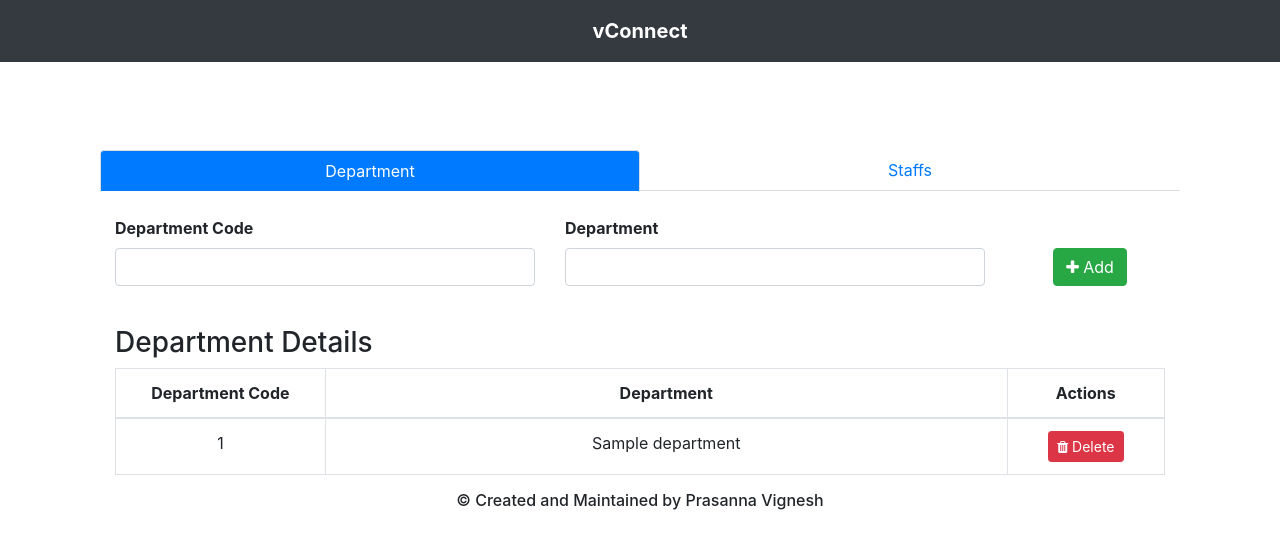
After one commit to prasannavigneshs/vConnect, a Flask app: page /details in a window 1280 px wide. The commit adds this page. Shown: the top 549 px of the page. Run offline with Flask 2, Linux system fonts and the light colour scheme; tables that the repository leaves empty or names only in its code hold one stand-in row (values such as "Sample post"); some libraries are stand-ins or nearby versions.

Commit message:
Added an interface to edit details
Added an interface to edit staff details and add or remove staffs. Also the interface is used to add or remove departments in the college

```diff
--- a/app.py
+++ b/app.py
@@ -61,12 +61,14 @@ def upload_timetable():
 
         file = request.files['class_timetable']
         flname = file.filename
-        flname = flname.split('.')
-        file.filename = "class_timetable" + '.' + flname[-1]
+        class_timetable = ""
+        if flname != "":
+            flname = flname.split('.')
+            file.filename = "class_timetable" + '.' + flname[-1]
 
-        class_timetable = secure_filename(file.filename)
-        file.save(os.path.join(app.config['UPLOAD_FOLDER'], class_timetable))
-
+            class_timetable = secure_filename(file.filename)
+            file.save(os.path.join(app.config['UPLOAD_FOLDER'], class_timetable))
+        print("calss" + class_timetable)
         error_msg = process_timetable(department, staff_timetable, class_timetable)
 
         if error_msg is None:
@@ -190,7 +192,6 @@ def process_query():
 
         for result in results:
             details.append({"class": result[1], "id": department_code + "-" + result[1]})
-        print(details)
         return json.dumps({'type': 'class', 'value': details})
 
     elif query_type == "staff":
@@ -216,7 +217,66 @@ def class_timetable(arg):
     return render_template("class_timetable.html", id=arg)
 
 
-@app.route('/load-from-db', methods=["POST"])
+@app.route('/details')
+def details():
+    return render_template("details.html")
+
+
+@app.route('/department-details', methods=["POST"])
+def department_details():
+    query_type = request.form["type"]
+    mysql_con = mysql.connector.connect(host="localhost", user="root", passwd="", database="vconnect")
+    cursor = mysql_con.cursor()
+
+    if query_type == "read":
+        cursor.execute("SELECT * FROM departments")
+        results = cursor.fetchall()
+
+        data = []
+
+        for result in results:
+            data.append({"code": result[0], "name": result[1]})
+        return json.dumps({"value": data})
+
+    elif query_type == "load":
+        cursor.execute("SELECT * FROM staffs_details WHERE department = %s", (request.form["data"],))
+        results = cursor.fetchall()
+
+        data = []
+
+        for result in results:
+            data.append({"id": result[0], "name": result[1], "designation": result[2]})
+        return json.dumps({"value": data})
+
+    elif query_type == "edit":
+        data = json.loads(request.form["data"])
+        id, name, designation = data["id"], data["name"], data["designation"]
+
+        cursor.execute("UPDATE staffs_details SET staff_name = %s, designation = %s WHERE id = %s", (name, designation, id))
+        mysql_con.commit()
+
+        return "success"
+
+
+    elif query_type == "write":
+        code, name = request.form["code"], request.form["name"]
+        cursor.execute("INSERT INTO departments VALUES(%s, %s)", (code, name))
+        mysql_con.commit()
+
+        return json.dumps({"value": {"code": code, "name": name}})
+
+    elif query_type == "delete":
+        of = request.form["of"]
+        if of == "dept":
+            cursor.execute("DELETE FROM departments WHERE code = %s", (request.form["data"],))
+        else:
+            cursor.execute("DELETE FROM staffs_details WHERE id = %s", (request.form["data"],))
+        mysql_con.commit()
+
+        return "success"
+
+
+@app.route('/load-from-db',methods=["POST"])
 def load_from_db():
     mysql_con = mysql.connector.connect(host="localhost", user="root", passwd="", database="vconnect")
 
@@ -353,6 +413,8 @@ def process_timetable(department, staff_timetable, class_timetable):
         except:
             return "Error in the name of staff - " + name
 
+    if class_timetable == "":
+        return
     book = xlrd.open_workbook(UPLOAD_FOLDER + class_timetable)
 
     cnt = book.nsheets
--- a/static/css/style.css
+++ b/static/css/style.css
@@ -216,16 +216,15 @@ h6.description{
     height: 150px;font-family: Arial, Helvetica, sans-serif;
 }
 
+.footer {
+    position: relative;
+    left: 0;
+    bottom: 0;
+    width: 100%;
+    text-align: center;
+}
+
 h5{
     margin-bottom:2px;
     font-weight :bold;
 }
-
-a{
-    color:#88C425;
-}
-
-a:hover{
-    text-decoration:none;
-    color:#519548;
-}
--- a/static/js/script.js
+++ b/static/js/script.js
@@ -9,7 +9,7 @@ function validateFileExtension() {
         filename = document.getElementById('class_timetable').value;
         extension = filename.substring(filename.lastIndexOf('.') + 1);
 
-        if(extension === "xls" || extension === "xlsx") {
+        if(extension === "xls" || extension === "xlsx" || extension === "") {
             document.getElementById('uploading').style.display = "block";
             return true;
         }
@@ -232,7 +232,6 @@ function loadClassTimetable(id) {
     xhttp.onreadystatechange = function() {
         if(this.readyState ===4 && this.status === 200) {
             var json = JSON.parse(this.responseText);
-            console.log(JSON.parse(json['value']['subject_details']));
             var result = JSON.parse(json['value']['timetable']);
             var detail = '<center>' +
                         '<table class="table" style="margin-top:3%;width:40%">' +
@@ -301,6 +300,163 @@ function loadClassTimetable(id) {
 
 }
 
+function departmentDetails(value) {
+    var xhttp = new XMLHttpRequest();
+    if(value == 0) {
+        xhttp.onreadystatechange = function() {
+            if(this.readyState ===4 && this.status === 200) {
+                var json = JSON.parse(this.responseText);
+                text = "";
+                for(i = 0; i < json["value"].length; i ++) {
+                    text += '<tr>' +
+                                '<td>' + json["value"][i]["code"] + '</td>' +
+                                '<td>' + json["value"][i]["name"] + '</td>' +
+                                '<td><button class="btn btn-danger btn-sm" onclick="removeData(\'dept\', this)"><i class="fa fa-trash" aria-hidden="true"></i> Delete</button></td>' +
+                             '</tr>';
+                }
+                document.getElementById('department_details').innerHTML = text;
+            }
+        };
+
+        xhttp.open("POST", "/department-details", false);
+        xhttp.setRequestHeader("Content-type", "application/x-www-form-urlencoded");
+        try {
+            xhttp.send("type=read");
+        } catch(err) {
+            alert("Oops send");
+        }
+    } else {
+        var code = document.getElementById("departmentcode").value;
+        var name = document.getElementById("departmentname").value;
+        if(code === "" || name === "") {
+            window.alert("Fill all fields");
+            return;
+        }
+        xhttp.onreadystatechange = function() {
+            if(this.readyState ===4 && this.status === 200) {
+                var json = JSON.parse(this.responseText);
+                text = '<tr>' +
+                            '<td>' + json["value"]["code"] + '</td>' +
+                            '<td>' + json["value"]["name"] + '</td>' +
+                            '<td><button class="btn btn-danger btn-sm" onclick="removeData(\'dept\', this)"><i class="fa fa-trash" aria-hidden="true"></i> Delete</button></td>' +
+                        '</tr>';
+
+                document.getElementById('department_details').innerHTML += text;
+            }
+        };
+
+        xhttp.open("POST", "/department-details", false);
+        xhttp.setRequestHeader("Content-type", "application/x-www-form-urlencoded");
+        try {
+            xhttp.send("type=write&code=" + code + "&name=" + name);
+        } catch(err) {
+            alert("Oops send");
+        }
+    }
+}
+
+function removeData(type, element) {
+    var xhttp = new XMLHttpRequest();
+    var parentElement = element.parentNode.parentNode;
+    var key = parentElement.childNodes[0].innerHTML;
+    console.log(key);
+    xhttp.onreadystatechange = function() {
+        if(this.readyState ===4 && this.status === 200) {
+            var text = this.responseText;
+            var ultimateParent = parentElement.parentNode;
+            ultimateParent.removeChild(parentElement);
+        }
+    };
+
+    xhttp.open("POST", "/department-details", false);
+    xhttp.setRequestHeader("Content-type", "application/x-www-form-urlencoded");
+    try {
+        xhttp.send("type=delete&of=" + type + "&data=" + key);
+    } catch(err) {
+        alert(err);
+    }
+
+}
+
+function staffDetails(value, data) {
+    var xhttp = new XMLHttpRequest();
+    if(value === "load") {
+        xhttp.onreadystatechange = function() {
+            if(this.readyState ===4 && this.status === 200) {
+                var json = JSON.parse(this.responseText);
+                text = "";
+                for(i = 0; i < json["value"].length; i ++) {
+                    text += '<tr>' +
+                                '<td>' + json["value"][i]["id"] + '</td>' +
+                                '<td>' + json["value"][i]["name"] + '</td>' +
+                                '<td>' + json["value"][i]["designation"] + '</td>' +
+                                '<td>'+
+                                    '<button class="btn btn-warning btn-sm" style="margin-right:10px" onclick="staffDetails(\'edit\',this)"><i class="fa fa-pencil" aria-hidden="true"></i> Edit</button>&nbsp' +
+                                    '<button class="btn btn-danger btn-sm" onclick="removeData(\'staff\', this)"><i class="fa fa-trash" aria-hidden="true"></i> Delete</button>' +
+                                '</td>' +
+                             '</tr>';
+                }
+                document.getElementById('staff_details').innerHTML = text;
+            }
+        };
+
+        xhttp.open("POST", "/department-details", false);
+        xhttp.setRequestHeader("Content-type", "application/x-www-form-urlencoded");
+        try {
+            xhttp.send("type=load&data=" + data);
+        } catch(err) {
+            alert("Oops send");
+        }
+    } else if(value === "edit") {
+        var parentElement = data.parentNode.parentNode;
+        text = '<td>' + parentElement.childNodes[0].innerHTML + '</td>' +
+               '<td> <input type="text" class="form-control" id="name" value="' + parentElement.childNodes[1].innerHTML + '"></td>' +
+               '<td> <select class="form-control" id="designation" required>' +
+                                    '<option value="' + parentElement.childNodes[2].innerHTML + '" selected disabled>' + parentElement.childNodes[2].innerHTML + '</option>' +
+                                    '<option value="Professor & Head">Professor & Head</option>' +
+                                    '<option value="Professor">Professor</option>' +
+                                    '<option value="Associate Professor">Associate Professor</option>' +
+                                    '<option value="Assistant Professor-III">Assistant Professor-III</option>' +
+                                    '<option value="Assistant Professor-II">Assistant Professor-II</option>' +
+                                    '<option value="Assistant Professor-I">Assistant Professor-I</option>' +
+                    '</select>' +
+               '</td>' +
+               '<td>'+
+                   '<button class="btn btn-success btn-sm" style="margin-right:10px" onclick="staffDetails(\'save\',this)"><i class="fa fa-check" aria-hidden="true"></i> Save</button>&nbsp' +
+                   '<button class="btn btn-danger btn-sm" onclick="removeData(\'staff\', this)"><i class="fa fa-trash" aria-hidden="true"></i> Delete</button>' +
+               '</td>';
+        parentElement.innerHTML = text;
+
+    } else if(value === "save") {
+        var parentElement = data.parentNode.parentNode;
+        var id = parentElement.childNodes[0].innerHTML;
+        var name = document.getElementById('name').value;
+        var designation = document.getElementById('designation').value;
+
+        xhttp.onreadystatechange = function() {
+            if(this.readyState ===4 && this.status === 200) {
+                text = '<td>' + id + '</td>' +
+                   '<td>' + name + '</td>' +
+                   '<td>' + designation + '</td>' +
+                   '<td>'+
+                       '<button class="btn btn-warning btn-sm" style="margin-right:10px" onclick="staffDetails(\'edit\',this)"><i class="fa fa-pencil" aria-hidden="true"></i> Edit</button>&nbsp' +
+                       '<button class="btn btn-danger btn-sm" onclick="removeData(\'staff\', this)"><i class="fa fa-trash" aria-hidden="true"></i> Delete</button>' +
+                   '</td>';
+                parentElement.innerHTML = text;
+            }
+        };
+
+        xhttp.open("POST", "/department-details", false);
+        xhttp.setRequestHeader("Content-type", "application/x-www-form-urlencoded");
+        try {
+            xhttp.send("type=edit&data=" + JSON.stringify({"id": id, "name": name, "designation": designation}));
+        } catch(err) {
+            alert("Oops send");
+        }
+
+    }
+}
+
 function getImageName(name) {
     if(name.includes("Dr"))
         return "doc";
--- /dev/null
+++ b/templates/details.html
@@ -0,0 +1,154 @@
+<!DOCTYPE html>
+<html lang="en">
+
+    <head>
+        <meta charset="UTF-8">
+        <title>vConnect</title>
+
+        <link rel = "stylesheet" href = "{{url_for('static',filename='css/bootstrap.min.css')}}">
+        <link rel = "stylesheet" href = "{{url_for('static',filename='css/style.css')}}">
+        <link rel = "stylesheet" href = "{{url_for('static',filename='css/font-awesome.min.css')}}">
+        <link rel="shortcut icon" href="#">
+        <style>
+        .top {
+		margin-top:5%;
+	}
+            .nav-justified {
+            width: 100%;
+            border-bottom: 0; }
+
+            .nav-justified .nav-link {
+            text-align: center;
+            margin-bottom: 5px; }
+
+            @media (min-width: 544px) {
+            .nav-justified .nav-link {
+            margin-bottom: 0; } }
+            .nav-justified .nav-link {
+            margin-right: 0;
+            border-radius: 0.25rem; }
+            .nav-justified .nav-link.active,
+            .nav-justified .nav-link.active:hover,
+            .nav-justified .nav-link.active:focus {
+            border: 1px solid #ddd; }
+            @media (min-width: 544px) {
+            .nav-justified .nav-link {
+            border-bottom: 1px solid #ddd;
+            border-radius: 0.25rem 0.25rem 0 0; }
+            .nav-justified .nav-link.active,
+            .nav-justified .nav-link.active:hover,
+            .nav-justified .nav-link.active:focus {
+            border-bottom-color: #fff; } }
+
+        </style>
+
+    </head>
+
+    <body onload="departmentDetails(0);getFields(0)">
+
+        <nav class="navbar navbar-dark bg-dark justify-content-center">
+            <a class="nav-link brand" href="#">vConnect</a>
+        </nav>
+        <br>
+
+        <div class="container top">
+            <div class="container">
+                <ul class="nav nav-pills nav-justified">
+                    <li class="nav-item">
+                        <a class="nav-link active" data-toggle="tab" href="#department">Department</a>
+                    </li>
+                    <li class="nav-item">
+                        <a class="nav-link" data-toggle="tab" href="#staff">Staffs</a>
+                    </li>
+                </ul>
+		    </div>
+
+            <div class="tab-content">
+                <div id="department" class="container tab-pane active"><br>
+                    <div class="container">
+                        <div class="row">
+                            <div class="form-group col-xs-5 col-sm-5 col-md-5 col-lg-5">
+                                <label for="departmentcode"><b>Department Code</b></label>
+                                <input type="text" class="form-control" id="departmentcode" required>
+                            </div>
+                            <div class="form-group col-xs-5 col-sm-5 col-md-5 col-lg-5">
+                                <label for="departmentname"><b>Department</b></label>
+                                <input type="text" class="form-control" id="departmentname" required>
+                            </div>
+                            <div class="form-group text-center col-xs-2 col-sm-2 col-md-2 col-lg-2">
+                                <br>
+                                <button style="margin-top:8px" type="button" id="add" class="btn btn-success" onclick="departmentDetails()">
+                                    <i class="fa fa-plus" aria-hidden="true"></i> Add
+                                </button>
+                            </div>
+                        </div>
+                    </div>
+                    <br>
+                    <div class="container">
+                        <h3>Department Details</h3>
+                        <table class="table table-bordered text-center" id="DepartmentTable">
+                            <thead>
+                                <tr>
+                                    <th style="width:20%">Department Code</th>
+                                    <th>Department</th>
+                                    <th style="width:15%">Actions</th>
+                                </tr>
+                            </thead>
+                            <tbody id="department_details">
+
+                            </tbody>
+                        </table>
+                    </div>
+                </div>
+
+                <div id="staff" class="container tab-pane fade"><br>
+                    <div class="container">
+                        <div class="row">
+                            <div class="form-group col-xs-10 col-sm-10 col-md-10 col-lg-10">
+                                <label for="departments"><b>Department:</b></label>
+                                <input type="text" list="data_list" autocomplete="off" class="form-control col-xs-8 col-sm-8 col-md-8 col-lg-8" id="departments" onchange="staffDetails('load', this.value)" >
+                                <datalist id="data_list"></datalist>
+                            </div>
+                            <div class="form-group text-center col-2">
+                                <br>
+                                <button type="button" style="margin-top:8px" class="btn btn-success" onclick="location.href='/add-staff'">
+                                    <i class="fa fa-plus" aria-hidden="true"></i> Add New Staffs
+                                </button>
+                            </div>
+                        </div>
+                    </div>
+                    <br>
+                    <div class="container">
+                        <h3>Staff Details</h3>
+                        <table class="table table-bordered text-center" id="StaffTable">
+                            <thead>
+                                <tr>
+                                    <th style="width:10%">ID</th>
+                                    <th style="width:35%">Name</th>
+                                    <th style="width:35%">Designation</th>
+                                    <th style="width:20%">Actions</th>
+                                </tr>
+                            </thead>
+                            <tbody id="staff_details">
+
+                            </tbody>
+                        </table>
+                    </div>
+                </div>
+            </div>
+        </div>
+
+        <footer>
+            <div class="footer">
+                <div class="col-md-12 col-md-offset-1 text-center">
+                    <h6>© Created and Maintained by Prasanna Vignesh</h6>
+                </div>
+            </div>
+        </footer>
+
+        <script src = "{{url_for('static',filename='js/script.js')}}"></script>
+        <script src = "{{url_for('static', filename = 'js/jquery.min.js')}}"></script>
+        <script src = "{{url_for('static', filename = 'js/bootstrap.min.js')}}"></script>
+
+    </body>
+</html>
--- a/templates/index.html
+++ b/templates/index.html
@@ -82,9 +82,9 @@
                 </div>
             </section>
             <footer>
-                <div>
+                <div class="footer">
                     <div class="col-md-12 col-md-offset-1 text-center">
-                        <h6>© 2018 Velammal Engineering College . All Rights Reserved.</h6>
+                        <h6>© Created and Maintained by Prasanna Vignesh</h6>
                     </div>
                 </div>
             </footer>
--- a/templates/staff_signup.html
+++ b/templates/staff_signup.html
@@ -18,7 +18,7 @@
         <div class="container">
         <div class="row">
             <div class="col-lg-12">
-                <h3 class="mt-5 text-center">Sign Up</h3><br>
+                <h3 class="mt-5 text-center">Staff Details</h3><br>
                 <hr>
                 <div class="container">
                     <form method="post" action="/add-staff" enctype="multipart/form-data">
@@ -74,9 +74,9 @@
         </div>
         <br>
         <footer>
-                <div>
+                <div class="footer">
                     <div class="col-md-12 col-md-offset-1 text-center">
-                        <h6>© 2018 Velammal Engineering College . All Rights Reserved.</h6>
+                        <h6>© Created and Maintained by Prasanna Vignesh</h6>
                     </div>
                 </div>
         </footer>
--- a/templates/upload_timetable.html
+++ b/templates/upload_timetable.html
@@ -78,7 +78,7 @@
         <footer>
             <div class="footer">
                 <div class="col-md-12 col-md-offset-1 text-center">
-                    <h6>© 2018 Velammal Engineering College . All Rights Reserved.</h6>
+                    <h6>© Created and Maintained by Prasanna Vignesh</h6>
                 </div>
             </div>
         </footer>
```
Also changed, not shown: templates/class_timetable.html (+9 -0 lines), templates/timetable.html (+7 -0 lines).
